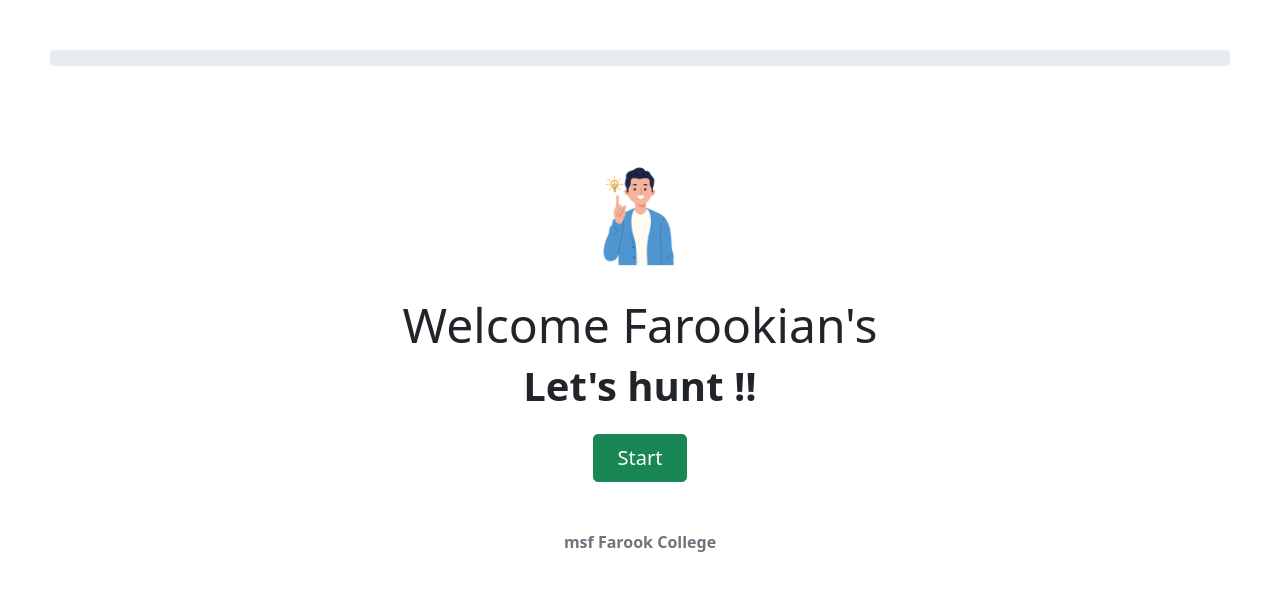
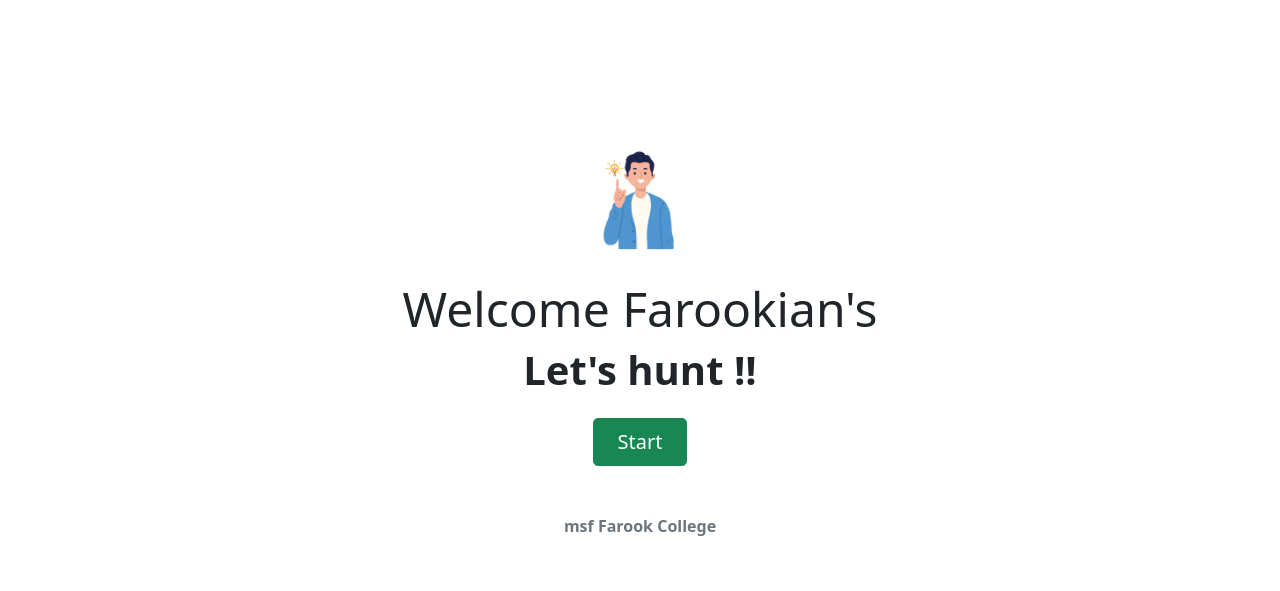
Before and after one commit to adhilameenet/treasure-hunt-nodejs, a Node server app: page / in a window 1280 px wide. Shown: the top 591 px of the page. Run offline with Node 20, Linux system fonts and the light colour scheme.

Commit message:
some updates

```diff
--- a/routes/index.js
+++ b/routes/index.js
@@ -32,6 +32,7 @@ router.get('/final-session' , (req,res) => {
 
 router.post('/first-session' , (req,res) => {
   const answer = 1111;
+  var verifyAuth = false ;
   if(req.body.answer == answer) {
     res.render('second-session')
   } else {
--- a/views/index.hbs
+++ b/views/index.hbs
@@ -1,7 +1,7 @@
-<div class="progress">
+{{!-- <div class="progress">
     <div class="progress-bar" role="progressbar" style="width: 0%;" aria-valuenow="0" aria-valuemin="0"
         aria-valuemax="100">0%</div>
-</div>
+</div> --}}
 <div class="px-4 py-5 my-5 text-center">
     <img class="d-block mx-auto mb-4" src="/images/hunt_pic.jpg" width="110" height="110" alt="logo">
     <h1 class="display-5">Welcome Farookian's</h1>
--- a/views/layout.hbs
+++ b/views/layout.hbs
@@ -8,7 +8,8 @@
     <!-- Bootstrap CSS -->
     <link rel='stylesheet' href='/stylesheets/style.css' />
     <link href="https://cdn.jsdelivr.net/npm/bootstrap@5.1.3/dist/css/bootstrap.min.css" rel="stylesheet" integrity="sha384-1BmE4kWBq78iYhFldvKuhfTAU6auU8tT94WrHftjDbrCEXSU1oBoqyl2QvZ6jIW3" crossorigin="anonymous">
-    <title>{{title}}</title>
+    <link rel="shortcut icon" href="/images/treasure-icon.png" type="image/x-icon">
+    <title>Treasure Hunt</title>
   </head>
   <body>
 
```
Also changed, not shown: public/images/treasure-icon.png (added).
